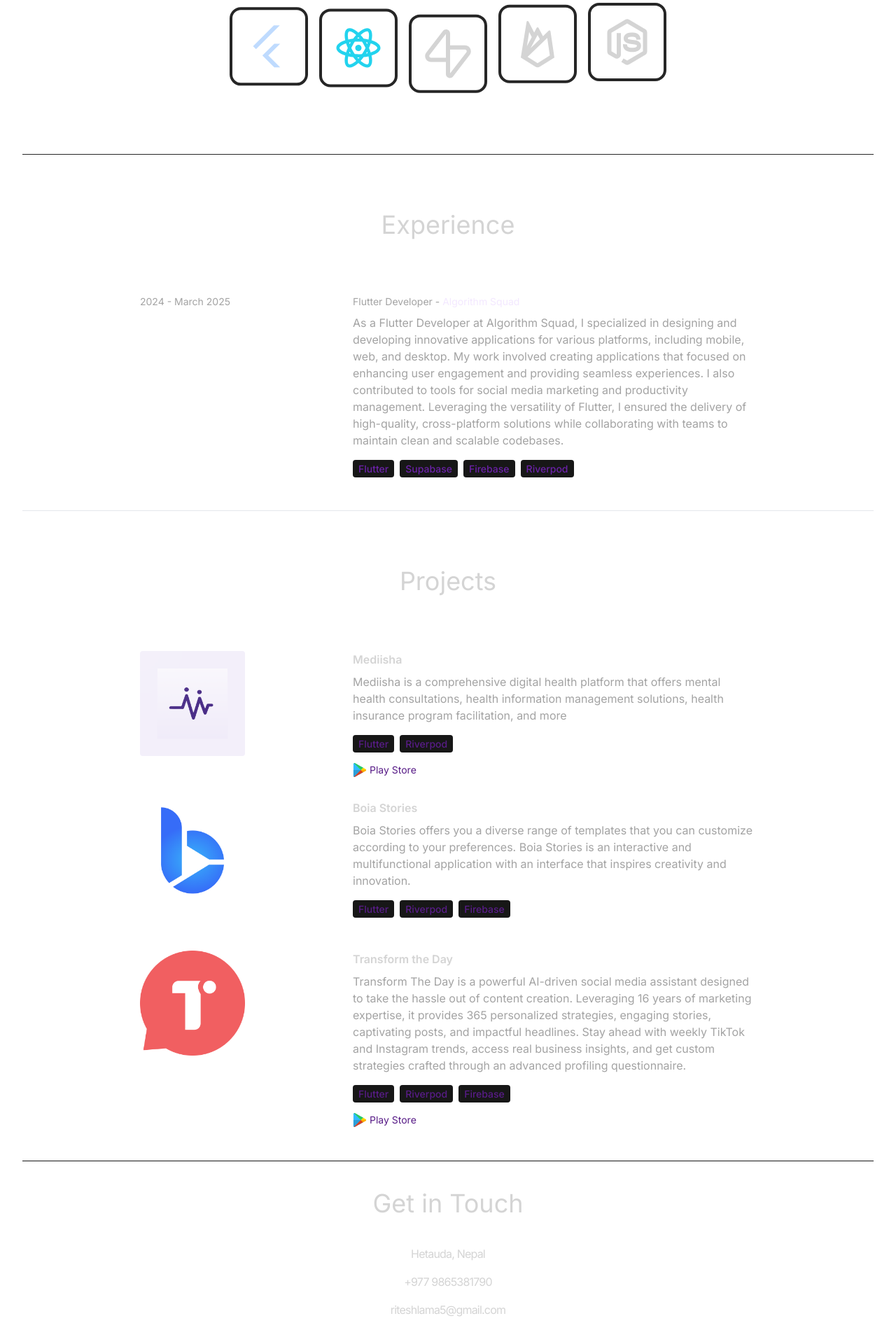
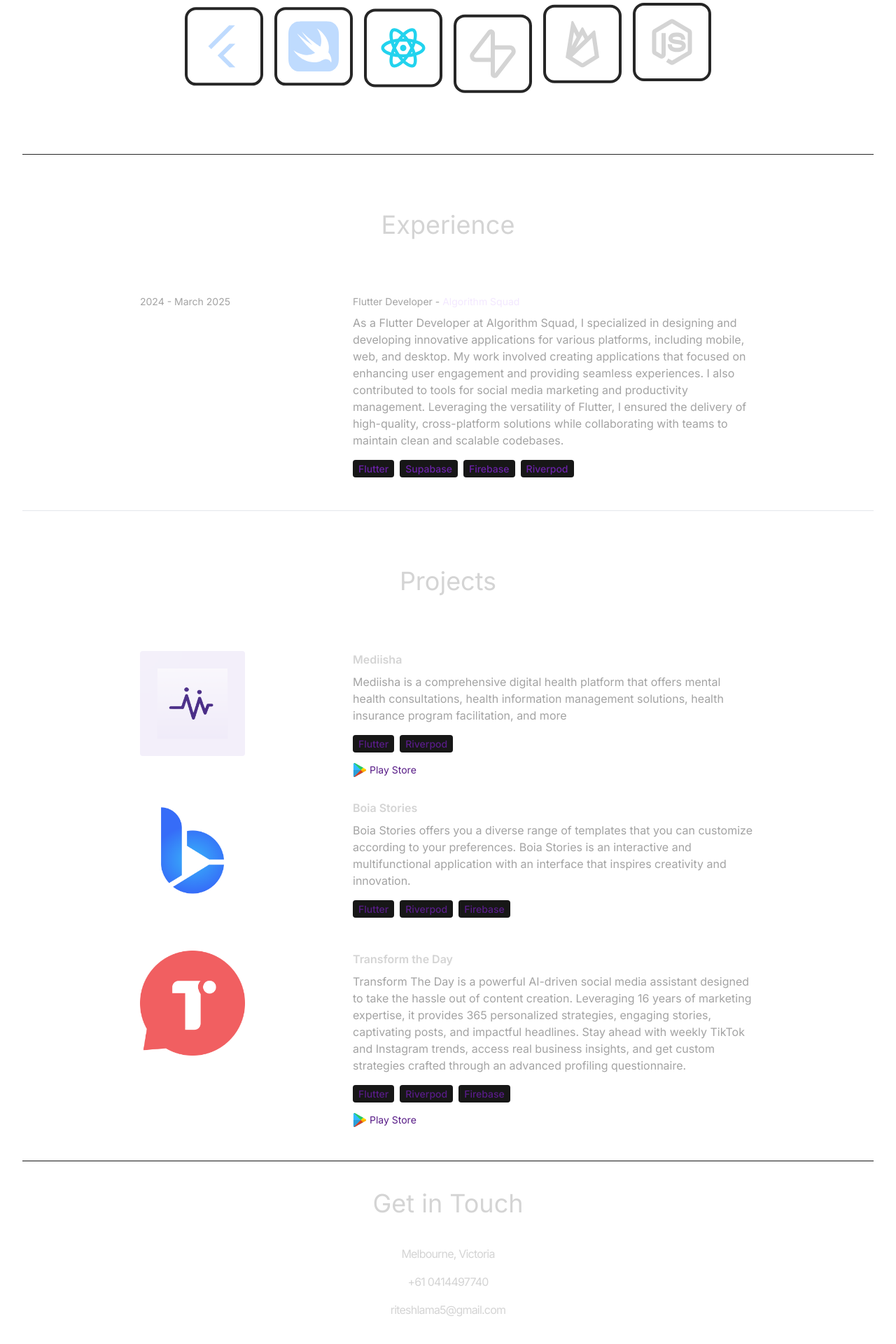
Before and after one commit to rjlama07/Portfolio-React, a React (Vite) app: page / in a window 1280 px wide. Shown: the part 1779-3699 px from the top of the page at 70% size. Built offline with nearby package versions, Linux system fonts and the light colour scheme.

Commit message:
update: contact info

```diff
--- a/src/components/Technologies.jsx
+++ b/src/components/Technologies.jsx
@@ -7,6 +7,7 @@
   RiFirebaseLine,
   RiNodejsLine,
 } from "react-icons/ri";
+import { SiSwift } from "react-icons/si";
 
 const iconvariants = (duration) => ({
   initial: { y: -10 },
@@ -47,6 +48,14 @@
           <RiFlutterLine className="text-7xl text-blue-200 "></RiFlutterLine>
         </motion.div>
         <motion.div
+          variants={iconvariants(2.4)}
+          initial="initial"
+          animate="animate"
+          className="rounded-2xl border-4 border-neutral-800 p-4"
+        >
+          <SiSwift className="text-7xl text-blue-200 "></SiSwift>
+        </motion.div>
+        <motion.div
           variants={iconvariants(2.5)}
           initial="initial"
           animate="animate"
--- a/src/constants/index.js
+++ b/src/constants/index.js
@@ -64,7 +64,7 @@
 ];
 
 export const CONTACT = {
-  address: "Hetauda, Nepal",
-  phoneNo: "+977 9865381790",
+  address: "Melbourne, Victoria",
+  phoneNo: "+61 0414497740",
   email: "riteshlama5@gmail.com",
 };
```
